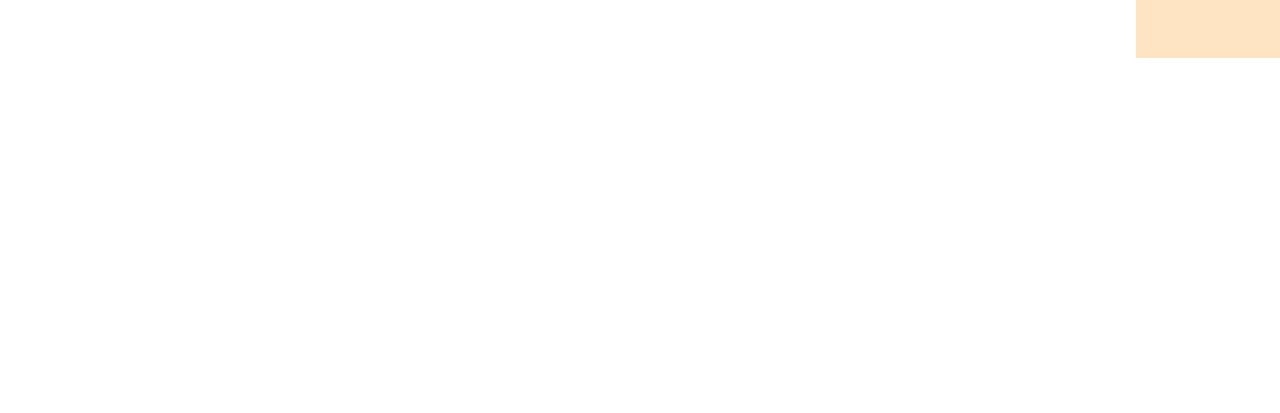
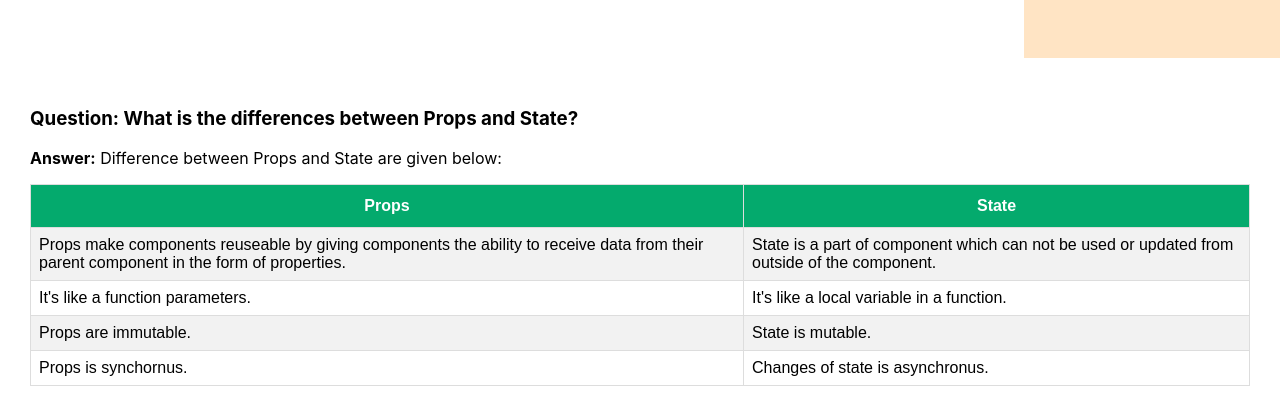
Before and after one commit to noman081/gadget-and-gear, a React (Create React App) app: page / in a window 1280 px wide. Shown: the part 2010-2423 px from the top of the page. Before the commit the page ends 2068 px from the top, so only its background shows below. Built offline with nearby package versions, Linux system fonts and the light colour scheme.

Commit message:
After adding first question

```diff
--- a/src/App.js
+++ b/src/App.js
@@ -1,5 +1,6 @@
 import './App.css';
 import Header from './components/Header/Header';
+import Question1 from './components/Question1/Question1';
 import Shop from './components/Shop/Shop';
 
 function App() {
@@ -7,6 +8,7 @@ function App() {
     <div>
       <Header></Header>
       <Shop></Shop>
+      <Question1></Question1>
     </div>
   );
 }
--- a/src/components/Products/Products.css
+++ b/src/components/Products/Products.css
@@ -1,6 +1,6 @@
 .product{
     height: 450px;
-    width: 350px;
+    width: 300px;
     border: 1px solid #95A0A7;
     border-radius: 8px;
     position: relative;
--- /dev/null
+++ b/src/components/Question1/Question1.css
@@ -0,0 +1,25 @@
+.question{
+    padding: 30px;
+}
+#props-state {
+    font-family: Arial, Helvetica, sans-serif;
+    border-collapse: collapse;
+    width: 100%;
+  }
+
+  #props-state td, #props-state th {
+    border: 1px solid #ddd;
+    padding: 8px;
+  }
+
+  #props-state tr:nth-child(even){background-color: #f2f2f2;}
+
+  #props-state tr:hover {background-color: #ddd;}
+
+  #props-state th {
+    padding-top: 12px;
+    padding-bottom: 12px;
+    background-color: #04AA6D;
+    color: white;
+    text-align: center;
+  }
--- /dev/null
+++ b/src/components/Question1/Question1.js
@@ -0,0 +1,34 @@
+import React from 'react';
+import './Question1.css';
+const Question1 = () => {
+    return (
+        <div className='question'>
+            <h3>Question: What is the differences between Props and State?</h3>
+            <p><strong>Answer:</strong> Difference between Props and State are given below:</p>
+            <table id="props-state">
+                <tr>
+                    <th>Props</th>
+                    <th>State</th>
+                </tr>
+                <tr>
+                    <td>Props make components reuseable by giving components the ability to receive data from their parent component in the form of properties.</td>
+                    <td>State is a part of component which can not be used or updated from outside of the component.</td>
+                </tr>
+                <tr>
+                    <td>It's like a function parameters.</td>
+                    <td>It's like a local variable in a function.</td>
+                </tr>
+                <tr>
+                    <td>Props are immutable.</td>
+                    <td>State is mutable.</td>
+                </tr>
+                <tr>
+                    <td>Props is synchornus.</td>
+                    <td>Changes of state is asynchronus.</td>
+                </tr>
+            </table>
+        </div>
+    );
+};
+
+export default Question1;
--- a/src/components/Shop/Shop.css
+++ b/src/components/Shop/Shop.css
@@ -23,10 +23,11 @@
     text-align: center;
 }
 .choose-button{
+    display: block;
     padding: 10px 20px;
     border: none;
     background-color: rgba(80, 170, 255, 0.5);
-    font-size: 20px;
+    font-size: 18px;
     color: white;
     border-radius: 10px;
     border: 2px solid rgb(248, 100, 46);
--- a/src/components/Shop/Shop.js
+++ b/src/components/Shop/Shop.js
@@ -14,8 +14,14 @@ const Shop = () => {
     }, [])
 
     const handleAddToCart = product => {
-        const newCart = [...cart, product];
-        setCart(newCart);
+        debugger;
+        let newCart;
+        const exist = cart.find(cartProduct => cartProduct.id === product.id);
+        console.log(exist);
+        if (!exist) {
+            newCart = [...cart, product];
+            setCart(newCart);
+        }
         // console.log(cart);
     }
     const [randomNum, setRandomNum] = useState(-1);
```
